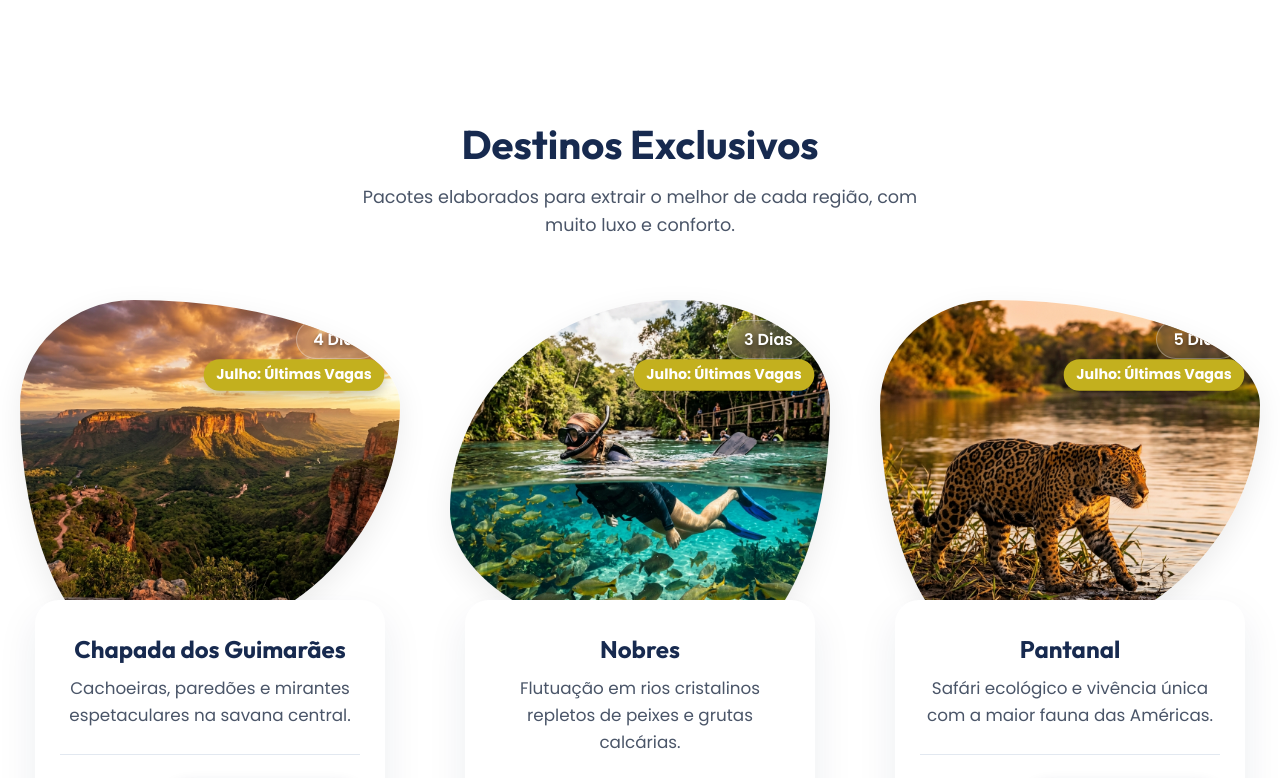
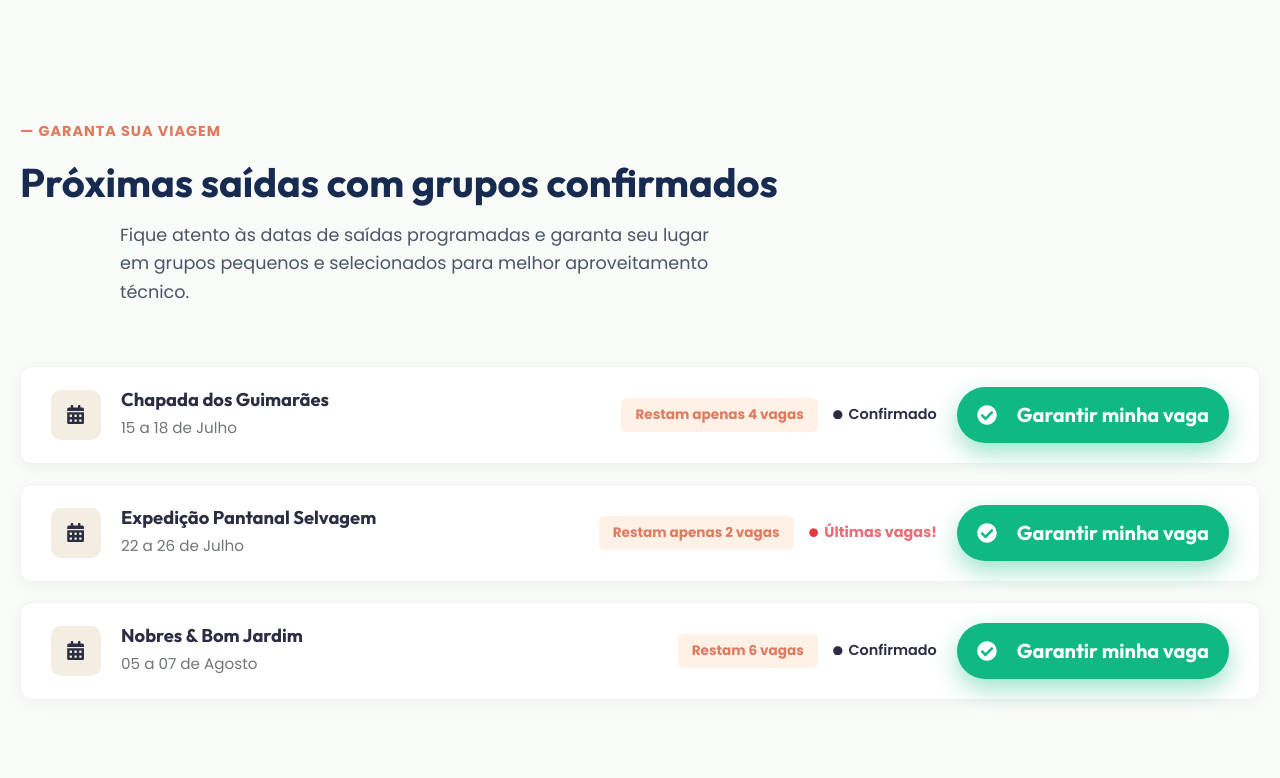
Before and after one commit to alvesvictor146/coletivo-eco, a React (Vite) app: page / in a window 1280 px wide. Shown: the part 3720-4498 px from the top of the page. Built offline with nearby package versions, Linux system fonts and the light colour scheme.

Commit message:
UI Tweaks: Center hero social proof and add pulsing alert animation

```diff
--- a/src/App.jsx
+++ b/src/App.jsx
@@ -4,6 +4,7 @@ import Hero from './components/Hero'
 import Testimonials from './components/Testimonials'
 import WhyUs from './components/WhyUs'
 import Experiences from './components/Experiences'
+import UpcomingDepartures from './components/UpcomingDepartures'
 import Packages from './components/Packages'
 import Gallery from './components/Gallery'
 import FAQ from './components/FAQ'
@@ -18,6 +19,7 @@ function App() {
         <Testimonials />
         <WhyUs />
         <Experiences />
+        <UpcomingDepartures />
         <Packages />
         <Gallery />
         <FAQ />
--- /dev/null
+++ b/src/components/UpcomingDepartures.css
@@ -0,0 +1,159 @@
+.departures-section {
+  background-color: #f9fbf9;
+  position: relative;
+}
+
+.departures-section .section-header.text-left {
+  text-align: left;
+  max-width: 800px;
+  margin-left: 0;
+}
+
+.section-subtitle {
+  color: #e07a5f;
+  font-weight: 700;
+  font-size: 0.9rem;
+  text-transform: uppercase;
+  letter-spacing: 1px;
+  display: block;
+  margin-bottom: 15px;
+}
+
+.departures-list {
+  display: flex;
+  flex-direction: column;
+  gap: 20px;
+  margin-top: 40px;
+}
+
+.departure-card {
+  background: white;
+  border-radius: 12px;
+  padding: 20px 30px;
+  display: flex;
+  align-items: center;
+  justify-content: space-between;
+  box-shadow: 0 4px 15px rgba(0, 0, 0, 0.04);
+  border: 1px solid rgba(0, 0, 0, 0.05);
+  transition: transform 0.3s ease, box-shadow 0.3s ease;
+  flex-wrap: wrap;
+  gap: 20px;
+}
+
+.departure-card:hover {
+  transform: translateY(-3px);
+  box-shadow: 0 8px 25px rgba(0, 0, 0, 0.08);
+}
+
+.dep-icon-wrapper {
+  width: 50px;
+  height: 50px;
+  background-color: #f3ede2;
+  border-radius: 10px;
+  display: flex;
+  align-items: center;
+  justify-content: center;
+  flex-shrink: 0;
+}
+
+.dep-icon {
+  color: #2b2d42;
+  font-size: 1.2rem;
+}
+
+.dep-info {
+  flex-grow: 1;
+  min-width: 250px;
+}
+
+.dep-info h3 {
+  font-size: 1.15rem;
+  color: #2b2d42;
+  margin-bottom: 5px;
+  font-weight: 700;
+}
+
+.dep-info p {
+  color: #70757a;
+  font-size: 0.95rem;
+  margin: 0;
+}
+
+.dep-badges {
+  display: flex;
+  align-items: center;
+  gap: 15px;
+  flex-wrap: wrap;
+}
+
+.badge-spots {
+  background-color: #fff1e6;
+  color: #e07a5f;
+  padding: 6px 14px;
+  border-radius: 6px;
+  font-size: 0.85rem;
+  font-weight: 700;
+}
+
+.badge-status {
+  display: flex;
+  align-items: center;
+  gap: 6px;
+  font-size: 0.9rem;
+  font-weight: 600;
+  color: #2b2d42;
+}
+
+.status-dot {
+  font-size: 0.6rem;
+}
+
+.dep-action {
+  min-width: 220px;
+}
+
+.btn-full {
+  width: 100%;
+  display: flex;
+  align-items: center;
+  justify-content: center;
+  padding: 12px 20px;
+}
+
+@media (max-width: 992px) {
+  .departure-card {
+    flex-direction: column;
+    align-items: flex-start;
+  }
+
+  .dep-icon-wrapper {
+    display: none;
+  }
+
+  .dep-action {
+    width: 100%;
+  }
+}
+
+.pulse-alert {
+  animation: pulse-red 1.5s infinite;
+  border-radius: 50%;
+}
+
+@keyframes pulse-red {
+  0% { box-shadow: 0 0 0 0 rgba(230, 57, 70, 0.7); }
+  70% { box-shadow: 0 0 0 8px rgba(230, 57, 70, 0); }
+  100% { box-shadow: 0 0 0 0 rgba(230, 57, 70, 0); }
+}
+
+.text-urgent {
+  color: #e63946;
+  font-weight: 800;
+  animation: text-pulse 1.5s infinite;
+}
+
+@keyframes text-pulse {
+  0% { opacity: 1; }
+  50% { opacity: 0.6; }
+  100% { opacity: 1; }
+}
--- /dev/null
+++ b/src/components/UpcomingDepartures.jsx
@@ -0,0 +1,79 @@
+import React from 'react';
+import { FaCalendarAlt, FaCheckCircle, FaCircle } from 'react-icons/fa';
+import './UpcomingDepartures.css';
+
+const departuresData = [
+  {
+    id: 1,
+    title: "Chapada dos Guimarães",
+    dates: "15 a 18 de Julho",
+    spotsText: "Restam apenas 4 vagas",
+    statusText: "Confirmado",
+    statusColor: "var(--color-primary)",
+    link: "https://wa.me/5511953823911?text=Olá!%20Gostaria%20de%20garantir%20minha%20vaga%20para%20a%20Chapada%20dos%20Guimarães%20(15%20a%2018%20de%20Julho)."
+  },
+  {
+    id: 2,
+    title: "Expedição Pantanal Selvagem",
+    dates: "22 a 26 de Julho",
+    spotsText: "Restam apenas 2 vagas",
+    statusText: "Últimas vagas!",
+    statusColor: "#e63946",
+    isUrgent: true,
+    link: "https://wa.me/5511953823911?text=Olá!%20Gostaria%20de%20garantir%20minha%20vaga%20para%20a%20Expedição%20Pantanal%20Selvagem%20(22%20a%2026%20de%20Julho)."
+  },
+  {
+    id: 3,
+    title: "Nobres & Bom Jardim",
+    dates: "05 a 07 de Agosto",
+    spotsText: "Restam 6 vagas",
+    statusText: "Confirmado",
+    statusColor: "var(--color-primary)",
+    link: "https://wa.me/5511953823911?text=Olá!%20Gostaria%20de%20garantir%20minha%20vaga%20para%20Nobres%20&%20Bom%20Jardim%20(05%20a%2007%20de%20Agosto)."
+  }
+];
+
+const UpcomingDepartures = () => {
+  return (
+    <section id="proximas-saidas" className="departures-section section-padding">
+      <div className="container">
+        <div className="section-header reveal-up text-left">
+          <span className="section-subtitle">— GARANTA SUA VIAGEM</span>
+          <h2>Próximas saídas com grupos confirmados</h2>
+          <p>Fique atento às datas de saídas programadas e garanta seu lugar em grupos pequenos e selecionados para melhor aproveitamento técnico.</p>
+        </div>
+
+        <div className="departures-list reveal-up delay-100">
+          {departuresData.map((dep) => (
+            <div key={dep.id} className="departure-card">
+              <div className="dep-icon-wrapper">
+                <FaCalendarAlt className="dep-icon" />
+              </div>
+
+              <div className="dep-info">
+                <h3>{dep.title}</h3>
+                <p>{dep.dates}</p>
+              </div>
+
+              <div className="dep-badges">
+                <div className="badge-spots">{dep.spotsText}</div>
+                <div className={`badge-status ${dep.isUrgent ? 'status-urgent' : ''}`}>
+                  <FaCircle className={`status-dot ${dep.isUrgent ? 'pulse-alert' : ''}`} style={{ color: dep.statusColor }} />
+                  <span className={dep.isUrgent ? 'text-urgent' : ''}>{dep.statusText}</span>
+                </div>
+              </div>
+
+              <div className="dep-action">
+                <a href={dep.link} target="_blank" rel="noopener noreferrer" className="btn-green btn-full">
+                  <FaCheckCircle style={{ marginRight: '8px' }} /> Garantir minha vaga
+                </a>
+              </div>
+            </div>
+          ))}
+        </div>
+      </div>
+    </section>
+  );
+};
+
+export default UpcomingDepartures;
```
